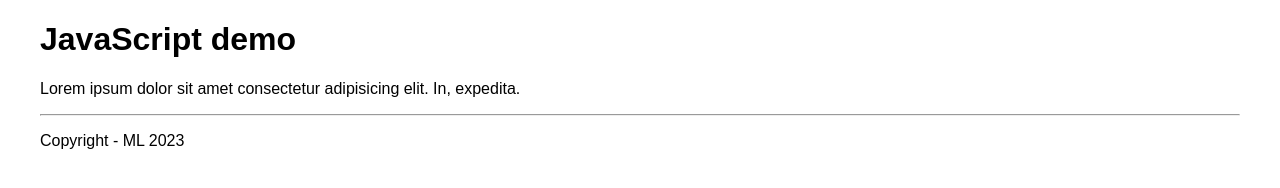
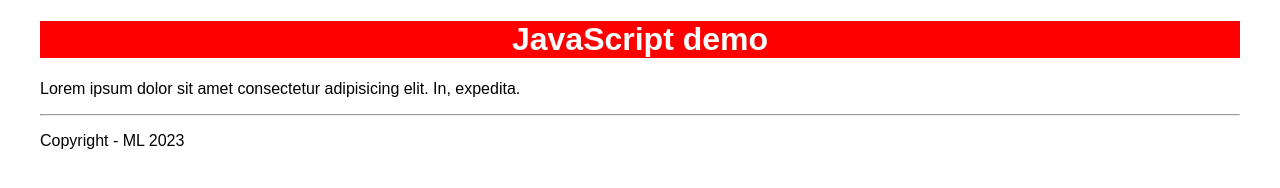
Before and after one commit to lucny/DemoJavaScript, a plain HTML site: page index.html in a window 1280 px wide. Drawn offline with Linux system fonts and the light colour scheme.

Commit message:
Uprava h1

```diff
--- a/style.css
+++ b/style.css
@@ -3,3 +3,9 @@ body {
   width: 1200px;
   margin: auto auto;
 }
+
+h1 {
+  background-color: red;
+  color: white;
+  text-align: center;
+}
```
